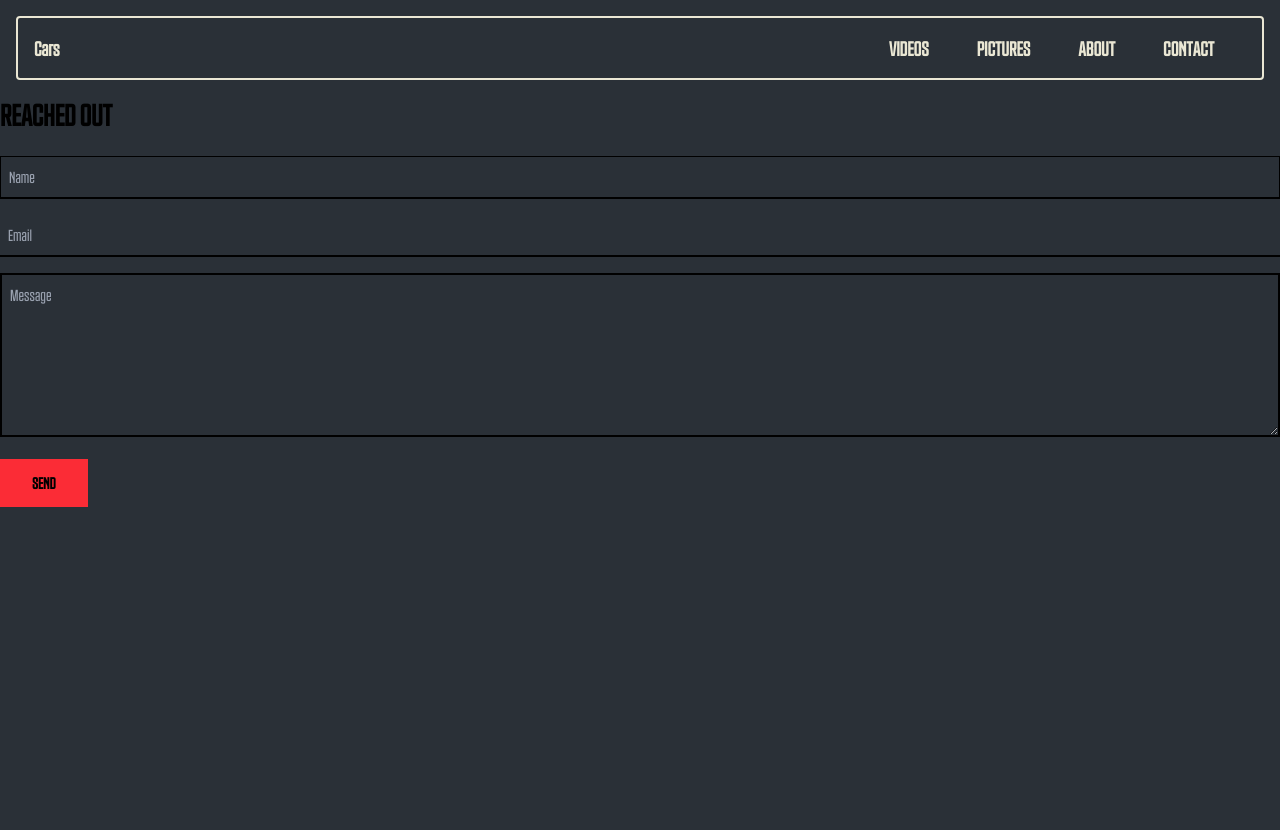
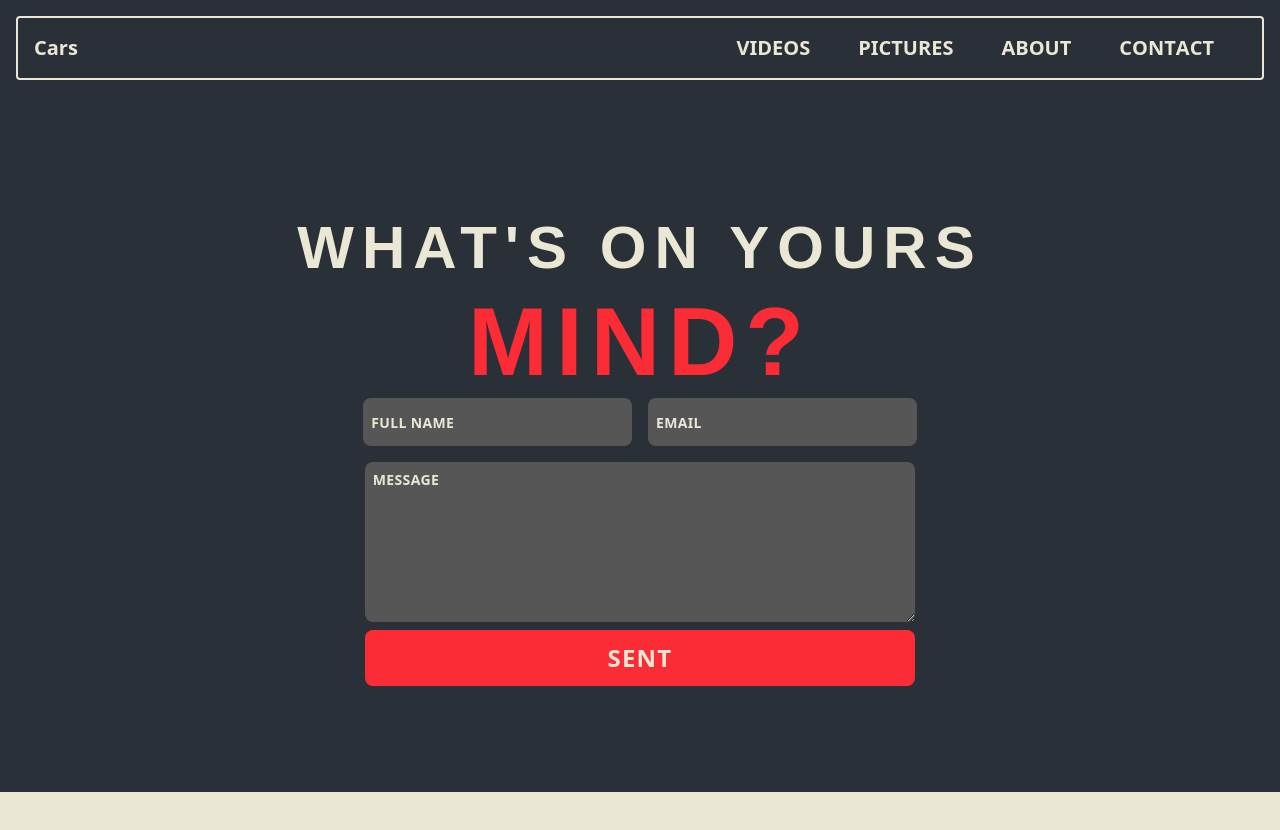
Before and after one commit to Imranelaf/cars, a Next.js app: page /Contact in a window 1280 px wide. Shown: the top 830 px of the page. After the commit the page ends 800 px from the top, so only its background shows below. Built offline with nearby package versions, Linux system fonts and the light colour scheme; a web font is replaced by a local one.

Commit message:
feat(contact): improve styling

```diff
--- a/app/Contact/page.tsx
+++ b/app/Contact/page.tsx
@@ -4,34 +4,31 @@ export default function Contact(){
     return(
 
 
-             <section className="bgColor w-full min-h-screen h-fit">
+             <section className="bgColor w-full h-[87vh] flex flex-col slogan justify-center items-center">
 
+            <div className="text-center">
+                <h1 className="text-[#eae7d4] lg:text-6xl text-3xl text-bold">WHAT'S ON YOURS</h1>
+                <h1 className="text-red-500 lg:text-8xl text-5xl text-extrabold">MIND?</h1>
+            </div>
             <div>
-                    <h2 className="text-3xl font-bold mb-6">REACHED OUT</h2>
-                    <div className="space-y-4">
-                        <input
-                            type="text"
-                            placeholder="Name"
-                            className="w-full bg-transparent border-b-2 border p-2 focus:outline-none focus:border-red-500 placeholder-gray-400"
-                        />
-                        <input
-                            type="email"
-                            placeholder="Email"
-                            className="w-full bg-transparent border-b-2 p-2 focus:outline-none focus:border-red-500 placeholder-gray-400"
-                        />
-                        <textarea
-                            placeholder="Message"
-                            rows={6}
-                            className="w-full bg-transparent border-2 p-2 focus:outline-none focus:border-red-500  placeholder-gray-400"
-                        ></textarea>
-                        <button
-                            type="button"
-                            className="bg-red-500 px-8 py-3 font-bold hover:bg-red-600 transition-colors"
-                        >
-                            SEND
-                        </button>
-                    </div>
+                <div className="text-[#eae7d4] flex lg:flex-row flex-col text-sm placeholder:text-sm">
+                <input
+                     type="text"
+                     placeholder="FULL NAME"
+                     className="bg-[#575656] lg:w-[21vw] w-[80vw] h-[3rem] font-semibold p-2 rounded-lg placeholder-[#eae7d4] placeholder:tracking-wide outline-none m-2" />
+                <input type="email" placeholder="EMAIL" className="bg-[#575656] lg:w-[21vw] w-[80vw] h-[3rem] font-semibold p-2 rounded-lg placeholder-[#eae7d4] placeholder:tracking-wide outline-none m-2"  />
+
                 </div>
+                <div className="flex flex-col text-[#eae7d4] items-center">
+                <textarea name="text" id="" placeholder="MESSAGE" className="bg-[#575656] lg:w-[43vw] w-[80vw] h-[10rem] font-semibold p-2 rounded-lg placeholder-[#eae7d4] placeholder:text-sm placeholder:tracking-wide outline-none m-2"  />
+                    <button className="group bg-red-500 rounded-lg px-6 py-3 overflow-hidden lg:w-[43vw] w-[80vw]">
+                        <span className="inline-block text-2xl font-black tracking-wider transition-transform duration-300 group-hover:scale-150">
+                            SENT
+                        </span>
+                    </button>
+
+                </div>
+            </div>
            </section>
 
 
--- a/app/page.tsx
+++ b/app/page.tsx
@@ -2,6 +2,9 @@ import Hero from "@/components/hero/Hero";
 
 export default function Home(){
   return(
-    <Hero />
+    <section className="overflow-x-hidden">
+      <Hero />
+    </section>
+
   )
 }
--- a/styles/globals.css
+++ b/styles/globals.css
@@ -8,7 +8,7 @@
 --------------------------------------------------- */
 body {
   background-color: #eae7d4;
-  font-family: 'Grand-Regular', sans-serif;
+
 }
 
 /* -------------------------------------------------
```
